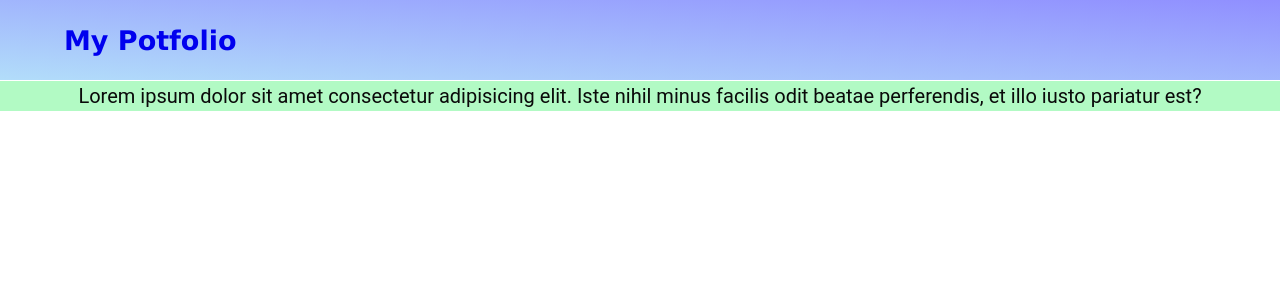
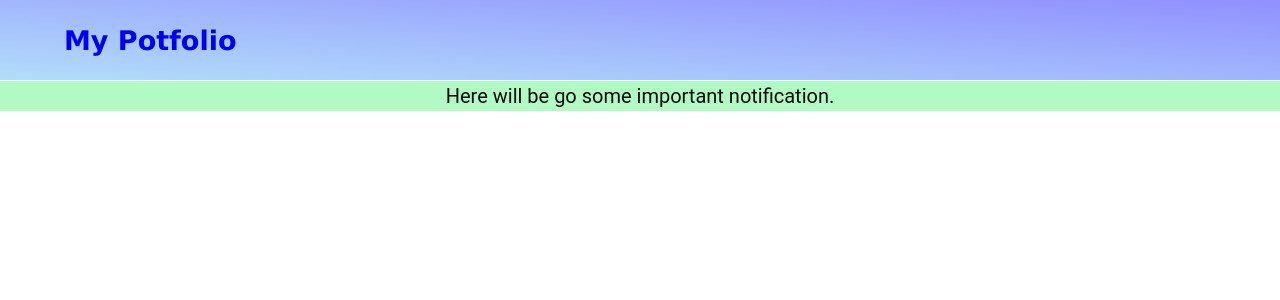
Before and after one commit to Rahulkumar703/My-Portfolio-Website, a React (Create React App) app: page / in a window 1280 px wide. Shown: the top 300 px of the page. Built offline with nearby package versions, Linux system fonts and the light colour scheme.

Commit message:
Changed info bar message

```diff
--- a/src/Components/Header.js
+++ b/src/Components/Header.js
@@ -12,7 +12,7 @@ function Header() {
       </nav>
       <div className="info-bar">
         <p className="info-text">
-          Lorem ipsum dolor sit amet consectetur adipisicing elit. Iste nihil minus facilis odit beatae perferendis, et illo iusto pariatur est?
+          Here will be go some important notification.
         </p>
       </div>
     </header>
```
